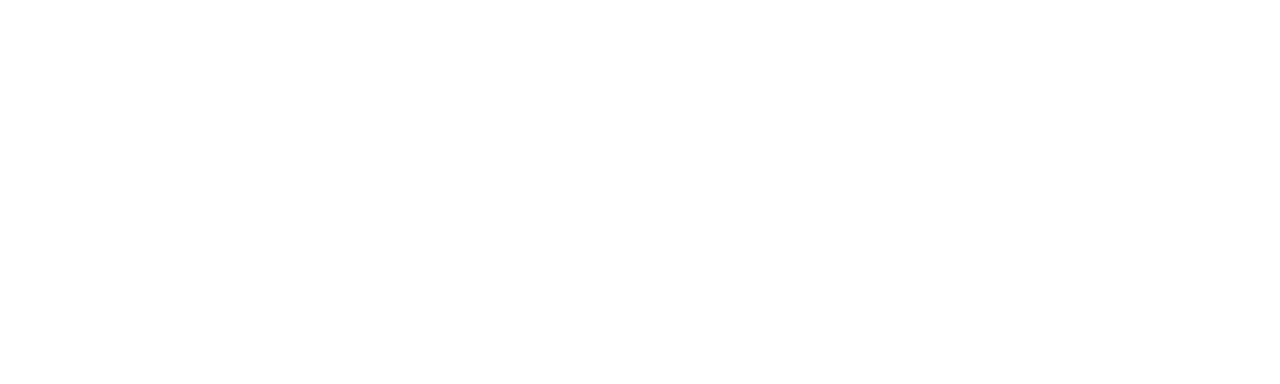
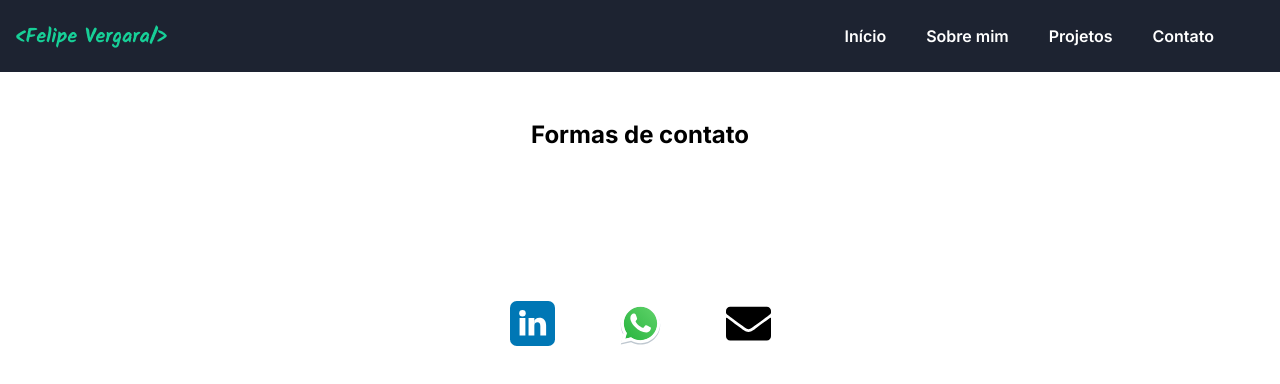
Before and after one commit to felipekv/portfolio, a React (Vite) app: page /contato in a window 1280 px wide. Before the commit this address had no page. Shown: the top 384 px of the page. Built offline with nearby package versions, Linux system fonts and the light colour scheme.

Commit message:
feat: pagina contact finalizada

```diff
--- a/src/components/Header/index.jsx
+++ b/src/components/Header/index.jsx
@@ -21,7 +21,7 @@
                             <Link to="/projetos">Projetos</Link>
                         </li>
                         <li>
-                            <Link to="/">Contato</Link>
+                            <Link to="/contato">Contato</Link>
                         </li>
                     </ul>
                 </div>
--- /dev/null
+++ b/src/pages/contact/index.jsx
@@ -0,0 +1,47 @@
+import Header from "../../components/Header";
+import StyledContact from "./style";
+import EmailIcon from "../../assets/EmailIcon.svg";
+import WhatsappIcon from "../../assets/WhatsappIcon.svg";
+import LinkedinIcon from "../../assets/LinkedinIcon.svg";
+
+const Contact = () => {
+    return (
+        <StyledContact>
+            <Header />
+            <main>
+                <h2>Formas de contato</h2>
+                <ul>
+                    <li>
+                        <a
+                            href="https://www.linkedin.com/in/felipekvergara/"
+                            target="_blank"
+                            rel="noopener noreferrer"
+                        >
+                            <img src={LinkedinIcon} alt="Ícone do Linkedin" />
+                        </a>
+                    </li>
+                    <li>
+                        <a
+                            href="https://wa.me/5553984337350/"
+                            target="_blank"
+                            rel="noopener noreferrer"
+                        >
+                            <img src={WhatsappIcon} alt="Ícone do WhatsApp" />
+                        </a>
+                    </li>
+                    <li>
+                        <a
+                            href="mailto:felipekvergara@gmail.com"
+                            target="_blank"
+                            rel="noopener noreferrer"
+                        >
+                            <img src={EmailIcon} alt="Ícone de email" />
+                        </a>
+                    </li>
+                </ul>
+            </main>
+        </StyledContact>
+    );
+};
+
+export default Contact;
--- /dev/null
+++ b/src/pages/contact/style.js
@@ -0,0 +1,53 @@
+import styled from "styled-components";
+
+const StyledContact = styled.div`
+    width: 100%;
+    display: flex;
+    flex-direction: column;
+    justify-content: flex-start;
+    align-items: center;
+
+    main {
+        width: 100%;
+        display: flex;
+        flex-direction: column;
+        justify-content: center;
+        align-items: center;
+        margin-top: 3rem;
+
+        ul {
+            width: 100%;
+            display: flex;
+            flex-direction: row;
+            justify-content: center;
+            align-items: center;
+            gap: 3rem;
+            margin-top: 9rem;
+
+            li {
+                padding: 6px;
+                height: 60px;
+                width: 60px;
+                display: flex;
+                align-items: center;
+                justify-items: center;
+            }
+
+            a {
+                width: 50px;
+                height: 50px;
+                align-self: center;
+                display: flex;
+                justify-content: center;
+                justify-items: center;
+            }
+            img {
+                width: 45px;
+                height: 45px;
+                align-self: center;
+            }
+        }
+    }
+`;
+
+export default StyledContact;
--- a/src/routes/index.jsx
+++ b/src/routes/index.jsx
@@ -2,6 +2,7 @@
 import Home from "../pages/home";
 import About from "../pages/about";
 import Projects from "../pages/projects";
+import Contact from "../pages/contact";
 
 export const RoutesMain = () => {
     return (
@@ -9,6 +10,7 @@
             <Route path="/" element={<Home />} />
             <Route path="/sobre" element={<About />} />
             <Route path="/projetos" element={<Projects />} />
+            <Route path="/contato" element={<Contact />} />
         </Routes>
     );
 };
```
Also changed, not shown: src/assets/EmailIcon.svg (added), src/assets/WhatsappIcon.svg (added).
